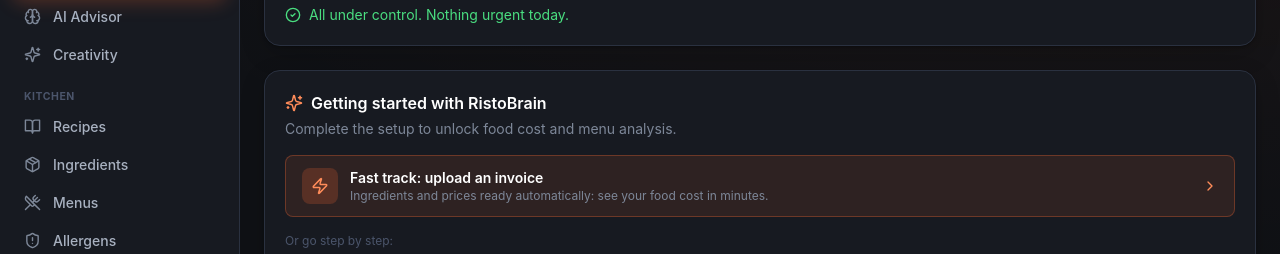
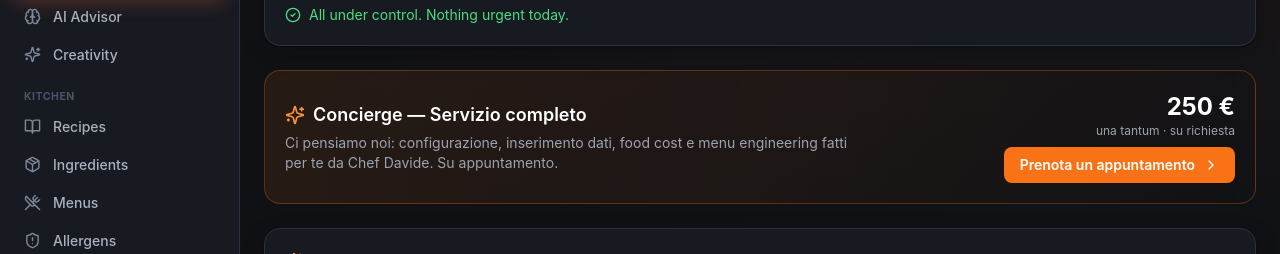
Before and after one commit to 4fpvdq6fwz-jpg/ristobrain-app, a Next.js app in the folder frontend/: page /dashboard in a window 1280 px wide. Shown: the part 156-410 px from the top of the page. Built offline with nearby package versions, Linux system fonts and the light colour scheme; no server answers; sample sign-in values are in the browser's storage.

Commit message:
Update page.tsx

```diff
--- a/frontend/src/app/dashboard/page.tsx
+++ b/frontend/src/app/dashboard/page.tsx
@@ -66,6 +66,19 @@ export default function DashboardPage() {
         ) : (
           <>
             <TodayPanel />
+        <a href="https://calendar.app.google/jxfbEwDjLbfEg4X67" target="_blank" rel="noopener noreferrer" className="block mb-6 rounded-2xl border border-orange-500/30 bg-gradient-to-r from-orange-500/10 to-transparent p-5 hover:border-orange-500/60 transition">
+          <div className="flex items-center justify-between gap-4 flex-wrap">
+            <div>
+              <div className="flex items-center gap-2 text-white font-semibold text-lg"><Sparkles className="w-5 h-5 text-orange-400" /> Concierge — Servizio completo</div>
+              <p className="text-sm text-gray-400 mt-1 max-w-xl">Ci pensiamo noi: configurazione, inserimento dati, food cost e menu engineering fatti per te da Chef Davide. Su appuntamento.</p>
+            </div>
+            <div className="text-right">
+              <div className="text-2xl font-bold text-white">250 &euro;</div>
+              <div className="text-xs text-gray-400 mb-2">una tantum · su richiesta</div>
+              <span className="inline-flex items-center gap-2 bg-orange-500 hover:bg-orange-600 text-white text-sm font-semibold px-4 py-2 rounded-lg">Prenota un appuntamento <ChevronRight className="w-4 h-4" /></span>
+            </div>
+          </div>
+        </a>
 
             {/* Onboarding guidato (nuovo workspace) */}
             {!setupComplete && (
```
